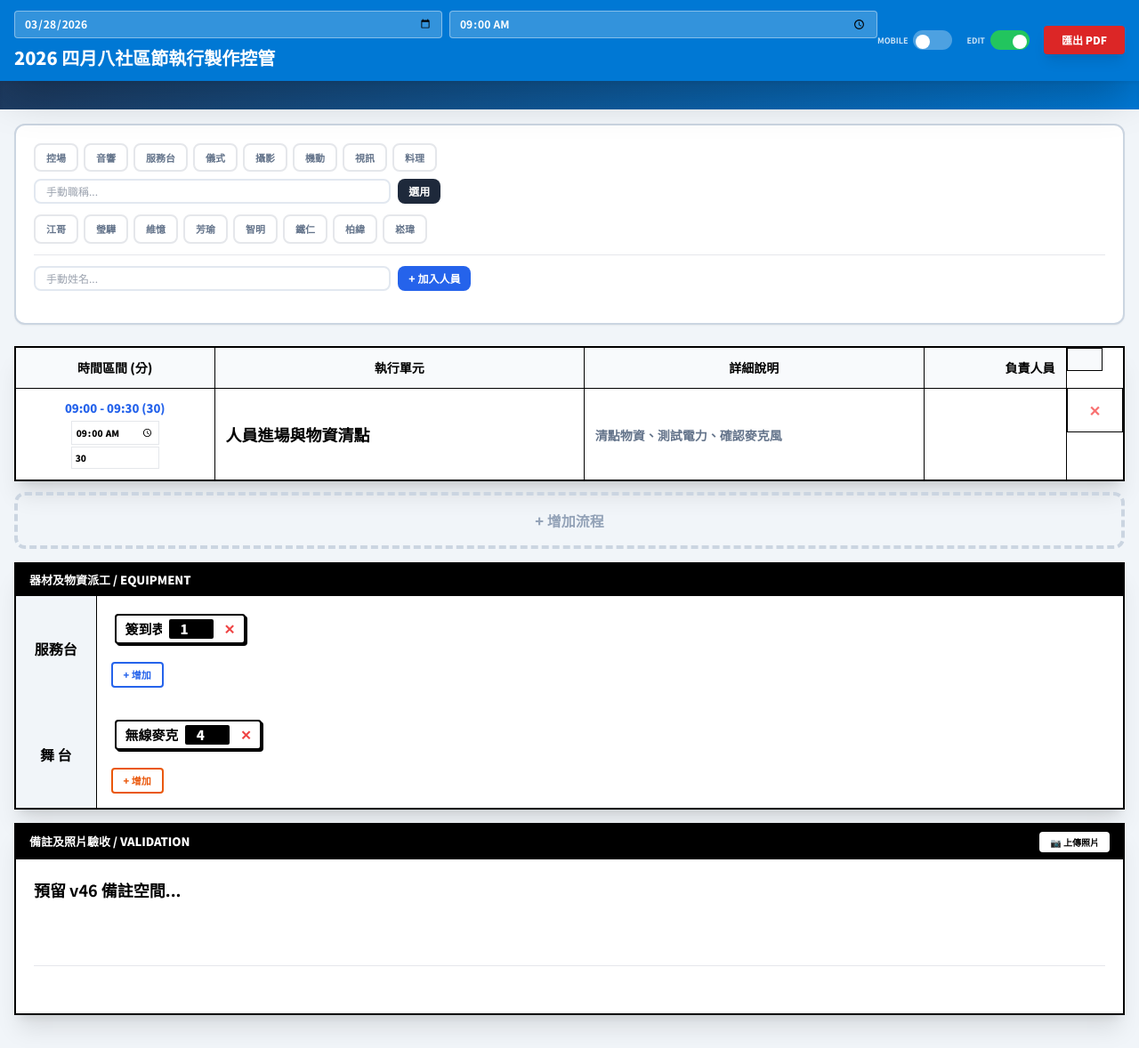
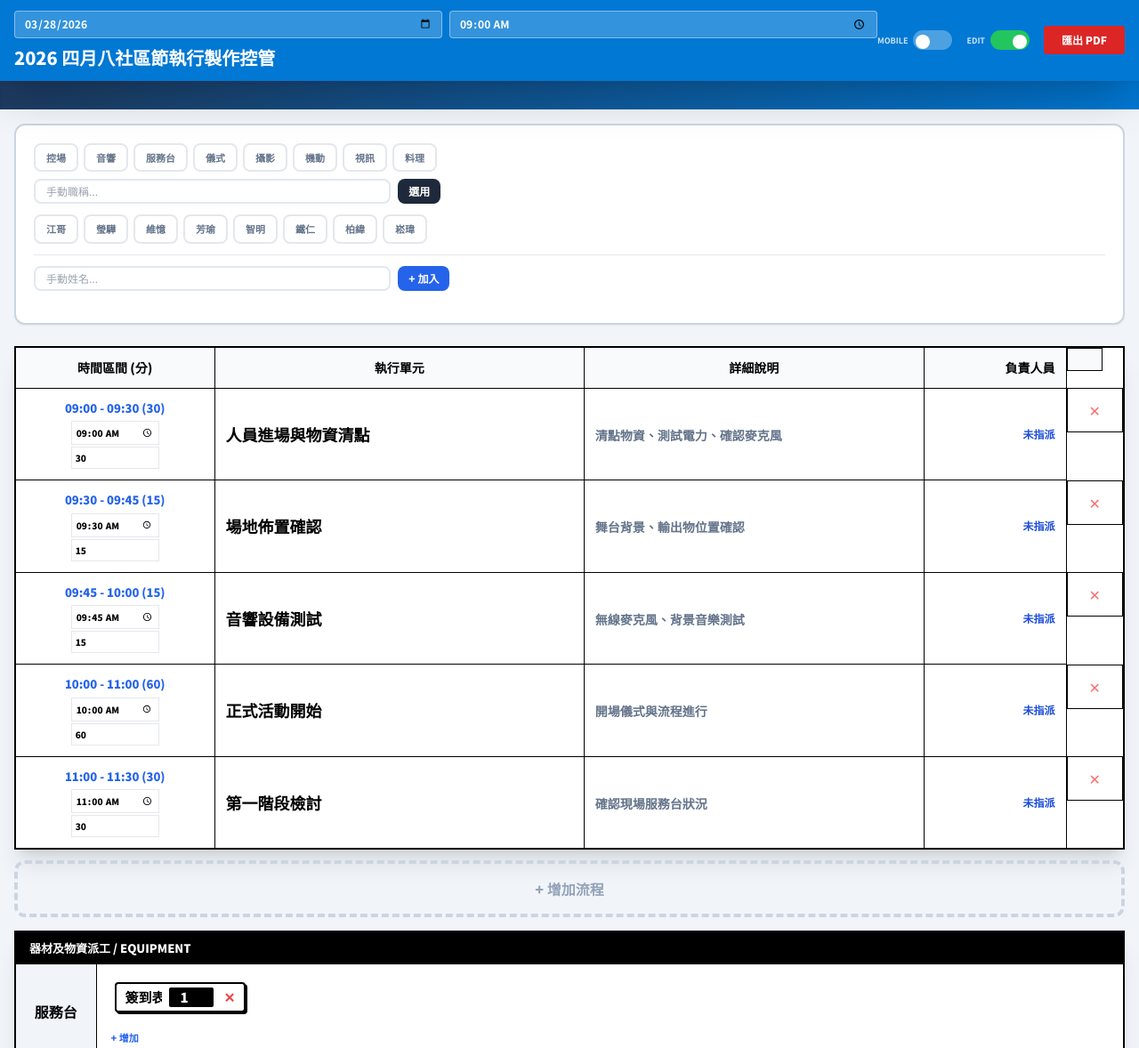
Before and after one commit to joe-fu-iron/event-helper, a plain HTML site: page index.html in a window 1280 px wide. Shown: the top 1178 px of the page at 89% size. Drawn offline with nearby package versions, Linux system fonts and the light colour scheme.

Commit message:
Update index.html

```diff
--- a/index.html
+++ b/index.html
@@ -3,14 +3,13 @@
 <head>
 <meta charset="UTF-8">
 <meta name="viewport" content="width=device-width, initial-scale=1.0, maximum-scale=1.0, user-scalable=no">
-<title>2026 執行製作旗艦控管台 v50</title>
+<title>2026 執行製作旗艦控管台 v50.1</title>
 <script src="https://cdn.tailwindcss.com"></script>
 <link href="https://fonts.googleapis.com/css2?family=Noto+Sans+TC:wght@400;500;700;900&display=swap" rel="stylesheet">
 <style>
     :root { --win-blue: #0078D4; }
     body { font-family: 'Noto Sans TC', sans-serif; background: #f1f5f9; padding-bottom: 80px; }
 
-    /* 滑動開關 */
     .switch { position: relative; display: inline-block; width: 44px; height: 22px; }
     .switch input { opacity: 0; width: 0; height: 0; }
     .slider { position: absolute; cursor: pointer; top: 0; left: 0; right: 0; bottom: 0; background-color: rgba(255,255,255,0.3); transition: .4s; border-radius: 20px; }
@@ -21,7 +20,6 @@
     .app-header { background: var(--win-blue); color: #FFF; padding: 12px 16px; position: sticky; top: 0; z-index: 1000; }
     .header-input { background: rgba(255,255,255,0.2); border: 1px solid rgba(255,255,255,0.4); padding: 5px 10px; border-radius: 4px; font-weight: 700; color: #FFF; outline: none; }
 
-    /* 專業表格 */
     .pro-table { width: 100%; border-collapse: collapse; background: white; border: 2.5px solid #000; }
     .pro-table th { background: #f8fafc; padding: 12px; border: 1.5px solid #000; font-weight: 900; font-size: 14px; }
     .pro-table td { border: 1.5px solid #000; padding: 12px; vertical-align: middle; }
@@ -33,18 +31,10 @@
     .section-title { background: #000; color: #fff; padding: 8px 15px; font-size: 13px; font-weight: 900; display: flex; justify-content: space-between; align-items: center; }
     .equip-label { background: #f1f5f9; width: 90px; text-align: center; font-weight: 900; border-right: 1.5px solid #000; }
 
-    /* 器材長條自適應方塊 */
-    .equip-tag {
-        display: inline-flex; align-items: center;
-        background: #fff; border: 2px solid #000;
-        padding: 4px 10px; border-radius: 4px;
-        font-size: 15px; font-weight: 900; gap: 8px;
-        box-shadow: 2px 2px 0px #000; margin: 4px;
-    }
+    .equip-tag { display: inline-flex; align-items: center; background: #fff; border: 2px solid #000; padding: 4px 10px; border-radius: 4px; font-size: 15px; font-weight: 900; gap: 8px; box-shadow: 2px 2px 0px #000; margin: 4px; }
     .equip-name-input { background: transparent; border: none; outline: none; color: #000; min-width: 20px; }
     .qty-input { width: 50px; background: #000; border: none; border-radius: 2px; text-align: center; color: #FFF; font-weight: 900; }
 
-    /* 照片藝廊 */
     .img-grid { display: flex; flex-wrap: wrap; gap: 12px; margin-top: 12px; }
     .img-box { width: 150px; height: 150px; position: relative; border: 2.5px solid #000; background: #eee; overflow: hidden; }
     .img-box img { width: 100%; height: 100%; object-fit: cover; }
@@ -57,7 +47,7 @@
     @media print {
         @page { size: A4 landscape; margin: 0.5cm; }
         .no-print, .admin-ctrl, button, .switch { display: none !important; }
-        .pro-table td, .equip-tag, textarea { font-size: 22px !important; font-weight: 900 !important; border: 2.5px solid #000 !important; }
+        .pro-table td, .equip-tag, textarea { font-size: 20px !important; font-weight: 900 !important; border: 2.5px solid #000 !important; }
     }
 </style>
 </head>
@@ -75,7 +65,7 @@
     <div class="header-ops flex items-center gap-4">
       <div class="flex items-center gap-1.5"><span class="text-[9px] font-bold opacity-80 uppercase">Mobile</span><label class="switch"><input type="checkbox" onchange="toggleMobileView(this.checked)"><span class="slider"></span></label></div>
       <div class="flex items-center gap-1.5"><span class="text-[9px] font-bold opacity-80 uppercase">Edit</span><label class="switch"><input type="checkbox" checked onchange="toggleAdmin(this.checked)"><span class="slider"></span></label></div>
-      <button onclick="window.print()" class="bg-red-600 px-5 py-2 rounded font-black text-xs text-white shadow-lg">匯出 PDF</button>
+      <button onclick="window.print()" class="bg-red-600 px-5 py-2 rounded font-black text-xs text-white">匯出 PDF</button>
     </div>
   </div>
 </header>
@@ -95,7 +85,7 @@
             <div id="nameOptions" class="flex flex-wrap gap-1.5 mb-3 border-b pb-3"></div>
             <div class="flex gap-2 mb-3">
                 <input type="text" id="customName" class="border-2 border-slate-200 px-3 py-1 rounded-lg text-xs w-1/3" placeholder="手動姓名...">
-                <button onclick="addStaff(document.getElementById('customName').value)" class="bg-blue-600 text-white px-3 py-1 rounded-lg text-xs font-black">+ 加入人員</button>
+                <button onclick="addStaff(document.getElementById('customName').value)" class="bg-blue-600 text-white px-3 py-1 rounded-lg text-xs font-black">+ 加入</button>
             </div>
             <div id="staffList" class="flex flex-wrap gap-2 mt-4"></div>
         </section>
@@ -112,7 +102,7 @@
             </thead>
             <tbody id="rundownBody"></tbody>
         </table>
-        <button onclick="addRow()" class="admin-ctrl w-full py-4 mt-3 border-4 border-dashed border-slate-300 rounded-xl font-black text-slate-400 hover:text-blue-500">+ 增加流程</button>
+        <button onclick="addRow()" class="admin-ctrl w-full py-4 mt-3 border-4 border-dashed border-slate-300 rounded-xl font-black text-slate-400">+ 增加流程</button>
     </div>
 
     <div id="mobileView" class="hidden space-y-4"></div>
@@ -120,14 +110,8 @@
     <div class="section-box shadow-xl">
         <div class="section-title">器材及物資派工 / EQUIPMENT</div>
         <table class="w-full">
-            <tr>
-                <td class="equip-label">服務台</td>
-                <td class="p-4"><div id="list-service" class="flex flex-wrap"></div><button onclick="addItem('service')" class="admin-ctrl text-blue-600 text-[11px] mt-4 font-black border-2 border-blue-600 px-3 py-1 rounded">+ 增加</button></td>
-            </tr>
-            <tr>
-                <td class="equip-label">舞 台</td>
-                <td class="p-4"><div id="list-stage" class="flex flex-wrap"></div><button onclick="addItem('stage')" class="admin-ctrl text-orange-600 text-[11px] mt-4 font-black border-2 border-orange-600 px-3 py-1 rounded">+ 增加</button></td>
-            </tr>
+            <tr><td class="equip-label">服務台</td><td class="p-4"><div id="list-service" class="flex flex-wrap"></div><button onclick="addItem('service')" class="admin-ctrl text-blue-600 text-[11px] mt-4 font-black">+ 增加</button></td></tr>
+            <tr><td class="equip-label">舞 台</td><td class="p-4"><div id="list-stage" class="flex flex-wrap"></div><button onclick="addItem('stage')" class="admin-ctrl text-orange-600 text-[11px] mt-4 font-black">+ 增加</button></td></tr>
         </table>
     </div>
 
@@ -142,19 +126,21 @@
     const NAMES = ["江哥","瑩驊","維憶","芳瑜","智明","鐵仁","柏緯","崧瑋"];
     let selectedJob = "";
 
-    // v50 恢復 v46 的初始預設資料
+    // v50.1 預設 5 行資料
     let localData = {
-        eventDate: "2026-03-28",
-        eventTime: "09:00",
-        eventName: "2026 四月八社區節執行製作控管",
-        staff: [],
-        rundown: [{s:"09:00", l:30, u:"人員進場與物資清點", d:"清點物資、測試電力、確認麥克風", persons:[]}],
-        equip: { service: [{n:"簽到表", q:1}], stage: [{n:"無線麥克風", q:4}] },
-        images: [], notes: "預留 v46 備註空間..."
+        eventDate: "2026-03-28", eventTime: "09:00", eventName: "2026 四月八社區節執行製作控管", staff: [],
+        rundown: [
+            {s:"09:00", l:30, u:"人員進場與物資清點", d:"清點物資、測試電力、確認麥克風", persons:[]},
+            {s:"09:30", l:15, u:"場地佈置確認", d:"舞台背景、輸出物位置確認", persons:[]},
+            {s:"09:45", l:15, u:"音響設備測試", d:"無線麥克風、背景音樂測試", persons:[]},
+            {s:"10:00", l:60, u:"正式活動開始", d:"開場儀式與流程進行", persons:[]},
+            {s:"11:00", l:30, u:"第一階段檢討", d:"確認現場服務台狀況", persons:[]}
+        ],
+        equip: { service: [{n:"簽到表", q:1}], stage: [{n:"無線麥克風", q:4}] }, images: [], notes: ""
     };
 
     function calculateEndTime(startTime, duration) {
-        if(!startTime || !duration) return "00:00 - 00:00 (0)";
+        if(!startTime || duration === undefined || duration === "") return "00:00 - 00:00 (0)";
         let [h, m] = startTime.split(':').map(Number);
         let endTotal = h * 60 + m + Number(duration);
         let endH = Math.floor(endTotal / 60).toString().padStart(2, '0');
@@ -164,11 +150,7 @@
 
     function adjustWidth(el) { el.style.width = (el.value.length + 1.5) + "ch"; }
     function toggleAdmin(c) { document.body.classList.toggle('admin-mode', c); renderAll(); }
-    function toggleMobileView(c) {
-        document.getElementById('desktopView').classList.toggle('hidden', c);
-        document.getElementById('mobileView').classList.toggle('hidden', !c);
-        renderAll();
-    }
+    function toggleMobileView(c) { document.getElementById('desktopView').classList.toggle('hidden', c); document.getElementById('mobileView').classList.toggle('hidden', !c); renderAll(); }
 
     function handleImgs(e) {
         const files = e.target.files;
@@ -197,21 +179,21 @@
                 <td class="text-center font-black">
                     <div class="text-[13px] text-blue-600 mb-1">${calculateEndTime(row.s, row.l)}</div>
                     <div class="flex gap-1 admin-ctrl">
-                        <input type="time" class="w-1/2 text-[10px] border p-1" value="${row.s}" onchange="updateRow(${i},'s',this.value)">
-                        <input type="number" class="w-1/2 text-[10px] border p-1" value="${row.l}" onchange="updateRow(${i},'l',this.value)">
+                        <input type="time" class="w-1/2 text-[10px] border p-1" value="${row.s}" oninput="updateRow(${i},'s',this.value)">
+                        <input type="number" class="w-1/2 text-[10px] border p-1" value="${row.l}" oninput="updateRow(${i},'l',this.value)">
                     </div>
                 </td>
                 <td><input class="w-full font-black text-lg outline-none bg-transparent" value="${row.u}" onblur="updateRow(${i},'u',this.value)"></td>
                 <td><input class="w-full text-slate-500 text-sm font-bold outline-none bg-transparent" value="${row.d||''}" onblur="updateRow(${i},'d',this.value)"></td>
-                <td class="text-right text-[12px] font-black text-blue-700">${row.persons.join(', ')}</td>
-                <td class="admin-ctrl text-center"><button class="text-red-400 font-bold" onclick="localData.rundown.splice(${i},1);saveData();renderAll()">✕</button></td>
+                <td class="text-right text-[12px] font-black text-blue-700">${row.persons.join(', ') || '未指派'}</td>
+                <td class="admin-ctrl text-center"><button class="text-red-400" onclick="localData.rundown.splice(${i},1);saveData();renderAll()">✕</button></td>
             </tr>`).join('');
 
         document.getElementById('mobileView').innerHTML = localData.rundown.map((row, i) => `
             <div class="bg-white p-5 rounded-2xl border-l-8 border-blue-600 shadow-md">
                 <div class="text-[12px] font-black text-blue-600 mb-2 bg-blue-50 px-3 py-1 rounded-full inline-block">${calculateEndTime(row.s, row.l)}</div>
                 <input class="w-full font-black text-xl mb-1 bg-transparent" value="${row.u}" onblur="updateRow(${i},'u',this.value)">
-                <div class="text-xs text-slate-400 font-bold mt-2">負責人員：${row.persons.join(', ') || '全體人員'}</div>
+                <div class="text-xs text-slate-400 font-bold mt-2">負責人員：${row.persons.join(', ') || '全體'}</div>
             </div>`).join('');
 
         ['service', 'stage'].forEach(type => {
@@ -223,34 +205,34 @@
                 </div>`).join('');
         });
 
-        document.getElementById('imgGallery').innerHTML = localData.images.map((img, i) => `<div class="img-box"><img src="${img}">${isAdmin?`<div class="img-del" style="position:absolute;top:0;right:0;background:red;color:white;width:20px;text-align:center;cursor:pointer" onclick="localData.images.splice(${i},1);saveData();renderAll()">✕</div>`:''}</div>`).join('');
+        document.getElementById('imgGallery').innerHTML = localData.images.map((img, i) => `<div class="img-box"><img src="${img}">${isAdmin?`<div style="position:absolute;top:0;right:0;background:red;color:white;width:20px;text-align:center;cursor:pointer" onclick="localData.images.splice(${i},1);saveData();renderAll()">✕</div>`:''}</div>`).join('');
         document.getElementById('jobOptions').innerHTML = JOBS.map(j => `<button class="px-3 py-1.5 border-2 text-[11px] font-black rounded-lg ${selectedJob===j?'bg-blue-600 text-white shadow-md':'bg-white text-slate-500'}" onclick="selectedJob='${j}';renderAll()">${j}</button>`).join('');
         document.getElementById('nameOptions').innerHTML = NAMES.map(n => `<button class="px-3 py-1.5 border-2 text-[11px] font-black rounded-lg bg-white text-slate-500" onclick="addStaff('${n}')">${n}</button>`).join('');
         document.getElementById('staffList').innerHTML = localData.staff.map((s,i) => `<div class="bg-blue-100 text-blue-800 px-3 py-1 rounded-full text-[11px] font-black">${s.n}(${s.j}) ${isAdmin?`<span class="ml-1 cursor-pointer text-blue-400" onclick="localData.staff.splice(${i},1);saveData();renderAll()">✕</span>`:''}</div>`).join('');
     }
 
-    function addStaff(n) { if(!selectedJob || !n) return alert("請選取職稱並輸入姓名"); localData.staff.push({n, j:selectedJob}); saveData(); renderAll(); }
+    function addStaff(n) { if(!selectedJob || !n) return alert("請先選取職稱"); localData.staff.push({n, j:selectedJob}); saveData(); renderAll(); }
 
-    // 時間連動修復：updateRow 必須立即 renderAll 刷新頁面上的時間顯示文字
+    // 重大修正：改為 oninput 立即同步，不再等待失去焦點
     function updateRow(i, f, v) {
         localData.rundown[i][f] = v;
         saveData();
         renderAll();
     }
 
-    function addRow() { localData.rundown.push({s:"09:00", l:15, u:"新流程單元", d:"", persons:[]}); renderAll(); }
-    function addItem(type) { localData.equip[type].push({n:"新器材", q:1}); renderAll(); }
+    function addRow() { localData.rundown.push({s:"09:00", l:15, u:"新流程項目", d:"", persons:[]}); renderAll(); }
+    function addItem(type) { localData.equip[type].push({n:"新項目", q:1}); renderAll(); }
 
     function saveData() {
         localData.eventDate = document.getElementById('eventDate').value;
         localData.eventTime = document.getElementById('eventTime').value;
         localData.eventName = document.getElementById('eventName').value;
         localData.notes = document.getElementById('eventNotes').value;
-        localStorage.setItem('v50_final_master', JSON.stringify(localData));
+        localStorage.setItem('v50_1_master', JSON.stringify(localData));
     }
 
     window.onload = () => {
-        const saved = localStorage.getItem('v50_final_master');
+        const saved = localStorage.getItem('v50_1_master');
         if (saved) localData = JSON.parse(saved);
         renderAll();
     };
```
